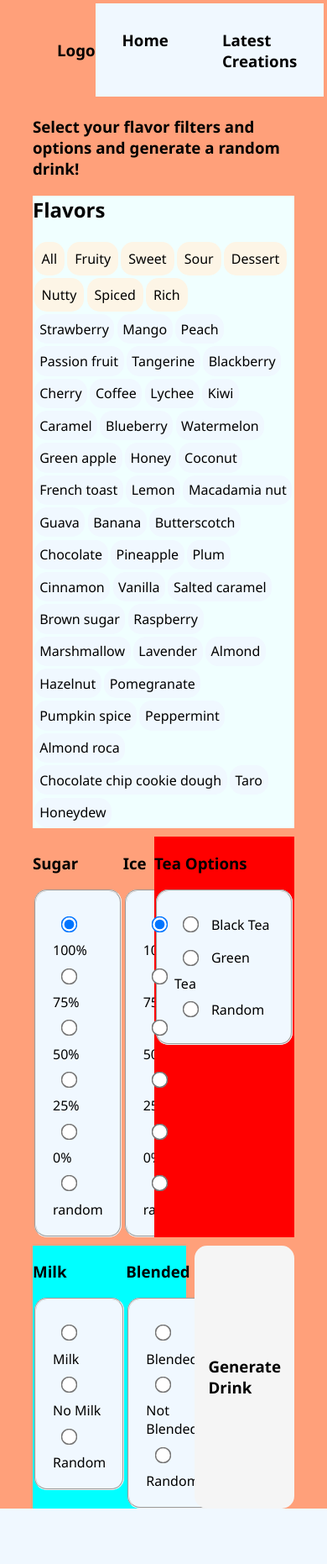
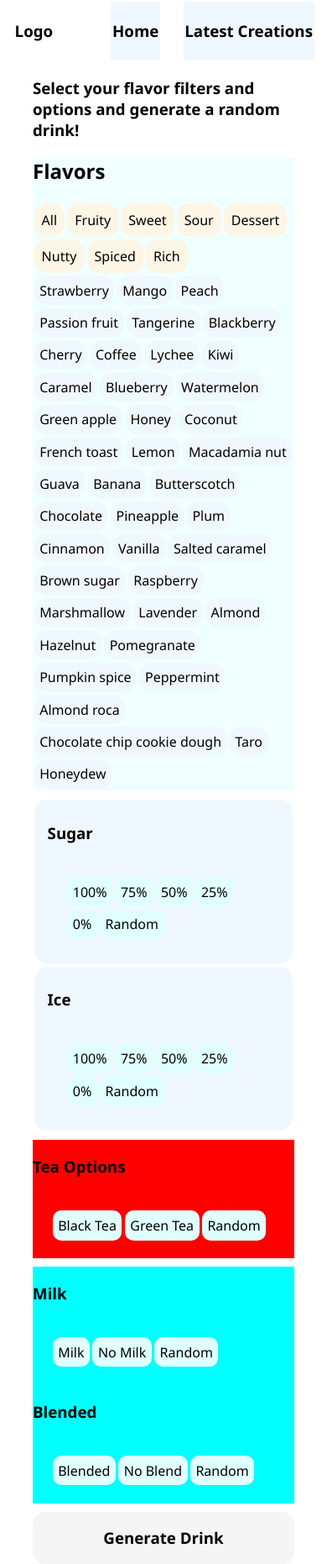
Before and after one commit to SaltMeister/TpumpsRandomDrinkGenerator, a Django app: page / in a window 390 px wide. Shown: the whole page at 84% size. Before the commit the page ends 1796 px from the top, so only its background shows below. Run offline with Django 5.2, Linux system fonts and the light colour scheme.

Commit message:
Updated Mobile styling

```diff
--- a/tpumpRandomizer/static/css/grid.css
+++ b/tpumpRandomizer/static/css/grid.css
@@ -50,30 +50,30 @@
 
   .percentage-container {
     display: flex;
-    flex-direction: row;
+    flex-direction: column;
     justify-content: space-around;
-    grid-column: 1 / 4;
+    grid-column: 1 / 6;
     grid-row: 2;
   }
 
   .tea-type-container {
     background-color: red;
-    grid-column: 4 / 6;
-    grid-row: 2;
+    grid-column: 1 / 6;
+    grid-row: 3;
   }
 
   .milk-blend-container {
     display: flex;
-    flex-direction: row;
+    flex-direction: column;
     justify-content: space-around;
     background-color: aqua;
-    grid-column: 1 / 5;
-    grid-row: 3;
+    grid-column: 1 / 6;
+    grid-row: 4;
   }
 
   .generate-button {
     background-color: whitesmoke;
-    grid-column: 5;
-    grid-row: 3;
+    grid-column: 1 / 6;
+    grid-row: 5;
   }
 }
--- a/tpumpRandomizer/static/css/home.css
+++ b/tpumpRandomizer/static/css/home.css
@@ -1,20 +1,17 @@
 body {
   margin: 0px;
-  background-color: lightsalmon;
+  background-color: white;
   font-family:'Segoe UI', Tahoma, Geneva, Verdana, sans-serif;
 }
 p {
   margin: 5px;
 }
+
 fieldset {
-  border-radius: 15px;
   padding: 1.25em;
-  background-color: aliceblue;
+  border: none;
 }
- input {
-  transform: scale(1.5);
-  margin: 1em;
- }
+
 .generate-button {
   display: flex;
   justify-content: center;
@@ -33,3 +30,26 @@ fieldset {
 .generate-button:active {
   box-shadow: 20px 20px 50px 10px pink inset;
 }
+
+.input-item {
+  border-radius: 10px;
+  background-color: lightcyan;
+  transition: background 200ms;
+  padding: 0.25rem;
+  margin: 0.25rem;
+}
+.input-item:hover {
+  background-color: beige;
+}
+@media screen and (max-width: 1025px) {
+  fieldset {
+    display:flex;
+    flex-direction: row;
+    flex-wrap: wrap;
+  }
+
+  .input-item {
+    padding: 0.1rem;
+    margin: 0.1rem;
+  }
+}
--- a/tpumpRandomizer/static/css/navbar.css
+++ b/tpumpRandomizer/static/css/navbar.css
@@ -20,3 +20,18 @@
   display: flex;
   justify-content: flex-end;
 }
+
+@media screen and (max-width: 1025px) {
+  .navbar {
+    padding: 0.1rem;
+  }
+  .nav-button {
+    padding: 0.25rem 0.1rem 0.25rem 0.1rem;
+  }
+  .nav-left {
+    margin-left: 1rem;
+  }
+  .nav-right {
+    justify-content: space-around;
+  }
+}
--- /dev/null
+++ b/tpumpRandomizer/static/css/percentage.css
@@ -0,0 +1,15 @@
+.percentage-input-box {
+    border-radius: 15px;
+    background-color: aliceblue;
+    margin: 0.5rem;
+    padding: 1rem;
+}
+
+@media screen and (max-width: 1025px) {
+    .percentage-input-box {
+        margin: 0.1rem;
+        padding: 0.5rem;
+        padding-left: 1rem;
+        padding-right: 1rem;
+    }
+}
--- a/tpumpRandomizer/templates/base.html
+++ b/tpumpRandomizer/templates/base.html
@@ -10,6 +10,7 @@
   <link type="text/css" rel="stylesheet" href="{% static 'grid.css' %}"/>
   <link type="text/css" rel="stylesheet" href="{% static 'navbar.css' %}"/>
   <link type="text/css" rel="stylesheet" href="{% static 'teaFlavor.css' %}"/>
+  <link type="text/css" rel="stylesheet" href="{% static 'percentage.css' %}"/>
   <link type="text/css" rel="stylesheet" href="{% static 'home.css' %}"/>
 
   <script type="text/javascript" src="{% static 'flavorData.js' %}"></script> <!-- Load First So below has reference -->
--- a/tpumpRandomizer/templates/components/milkBlend.html
+++ b/tpumpRandomizer/templates/components/milkBlend.html
@@ -1,14 +1,15 @@
 <div>
   <h3>Milk</h3>
   <fieldset>
-    <input type="radio" name="milk" value="milk">
-    <label for="milk">Milk</label>
-    <br/>
-    <input type="radio" name="milk" value="no milk">
-    <label for="milk">No Milk</label>
-    <br/>
-    <input type="radio" name="milk" value="random">
-    <label for="milk">Random</label>
+    <div class="input-item">
+      <p>Milk</p>
+    </div>
+    <div class="input-item">
+      <p>No Milk</p>
+    </div>
+    <div class="input-item">
+      <p>Random</p>
+    </div>
   </fieldset>
 
 </div>
@@ -16,14 +17,15 @@
 <div>
   <h3>Blended</h3>
   <fieldset>
-    <input type="radio" name="blended" value="blended">
-    <label for="blended">Blended</label>
-    <br/>
-    <input type="radio" name="blended" value="not blended">
-    <label for="blended">Not Blended</label>
-    <br/>
-    <input type="radio" name="blended" value="random">
-    <label for="blended">Random</label>
+    <div class="input-item">
+      <p>Blended</p>
+    </div>
+    <div class="input-item">
+      <p>No Blend</p>
+    </div>
+    <div class="input-item">
+      <p>Random</p>
+    </div>
   </fieldset>
 
 </div>
--- a/tpumpRandomizer/templates/components/percentage.html
+++ b/tpumpRandomizer/templates/components/percentage.html
@@ -1,44 +1,46 @@
-<div>
+<div class="percentage-input-box">
   <h3>Sugar</h3>
   <fieldset>
-    <input type="radio" id="sugar-100" value="100%" name="sugar" checked/>
-    <label for="sugar-100">100%</label>
-    <br/>
-    <input type="radio" id="sugar-75" value="75%" name="sugar"/>
-    <label for="sugar-75">75%</label>
-    <br/>
-    <input type="radio" id="sugar-50" value="50%" name="sugar"/>
-    <label for="sugar-50">50%</label>
-    <br/>
-    <input type="radio" id="sugar-25" value="25%" name="sugar"/>
-    <label for="sugar-25">25%</label>
-    <br/>
-    <input type="radio" id="sugar-0" value="0%" name="sugar"/>
-    <label for="sugar-0">0%</label>
-    <br/>
-    <input type="radio" id="sugar-random" value="random" name="sugar"/>
-    <label for="sugar-random">random</label>
+    <div class="input-item">
+      <p>100%</p>
+    </div>
+    <div class="input-item">
+      <p>75%</p>
+    </div>
+    <div class="input-item">
+      <p>50%</p>
+    </div>
+    <div class="input-item">
+      <p>25%</p>
+    </div>
+    <div class="input-item">
+      <p>0%</p>
+    </div>
+    <div class="input-item">
+      <p>Random</p>
+    </div>
   </fieldset>
 </div>
-<div>
+<div class="percentage-input-box">
   <h3>Ice</h3>
   <fieldset>
-    <input type="radio" id="ice-100" value="100%" name="ice" checked/>
-    <label for="ice-100">100%</label>
-    <br/>
-    <input type="radio" id="ice-75" value="75%" name="ice"/>
-    <label for="ice-75">75%</label>
-    <br/>
-    <input type="radio" id="ice-50" value="50%" name="ice"/>
-    <label for="ice-50">50%</label>
-    <br/>
-    <input type="radio" id="ice-25" value="25%" name="ice"/>
-    <label for="ice-25">25%</label>
-    <br/>
-    <input type="radio" id="ice-0" value="0%" name="ice"/>
-    <label for="ice-0">0%</label>
-    <br/>
-    <input type="radio" id="ice-random" value="random" name="ice"/>
-    <label for="ice-random">random</label>
+    <div class="input-item">
+      <p>100%</p>
+    </div>
+    <div class="input-item">
+      <p>75%</p>
+    </div>
+    <div class="input-item">
+      <p>50%</p>
+    </div>
+    <div class="input-item">
+      <p>25%</p>
+    </div>
+    <div class="input-item">
+      <p>0%</p>
+    </div>
+    <div class="input-item">
+      <p>Random</p>
+    </div>
   </fieldset>
 </div>
--- a/tpumpRandomizer/templates/components/teaType.html
+++ b/tpumpRandomizer/templates/components/teaType.html
@@ -1,12 +1,13 @@
 <h3>Tea Options</h3>
 
 <fieldset>
-  <input type="radio" name="tea" value="black tea"/>
-  <label for="black tea">Black Tea</label>
-  <br/>
-  <input type="radio" name="tea" value="green tea"/>
-  <label for="green tea">Green Tea</label>
-  <br/>
-  <input type="radio" name="tea" value="random"/>
-  <label for="random">Random</label>
+  <div class="input-item">
+    <p>Black Tea</p>
+  </div>
+  <div class="input-item">
+    <p>Green Tea</p>
+  </div>
+  <div class="input-item">
+    <p>Random</p>
+  </div>
 </fieldset>
```
Also changed, not shown: tpumpRandomizer/static/css/elementState.css (added, +7 -0 lines).
